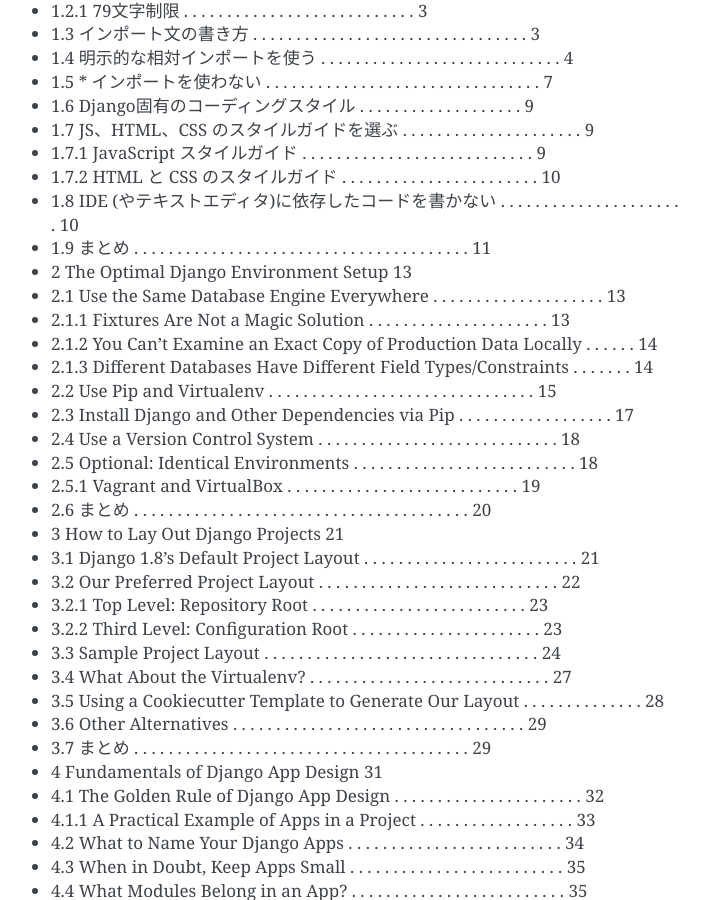
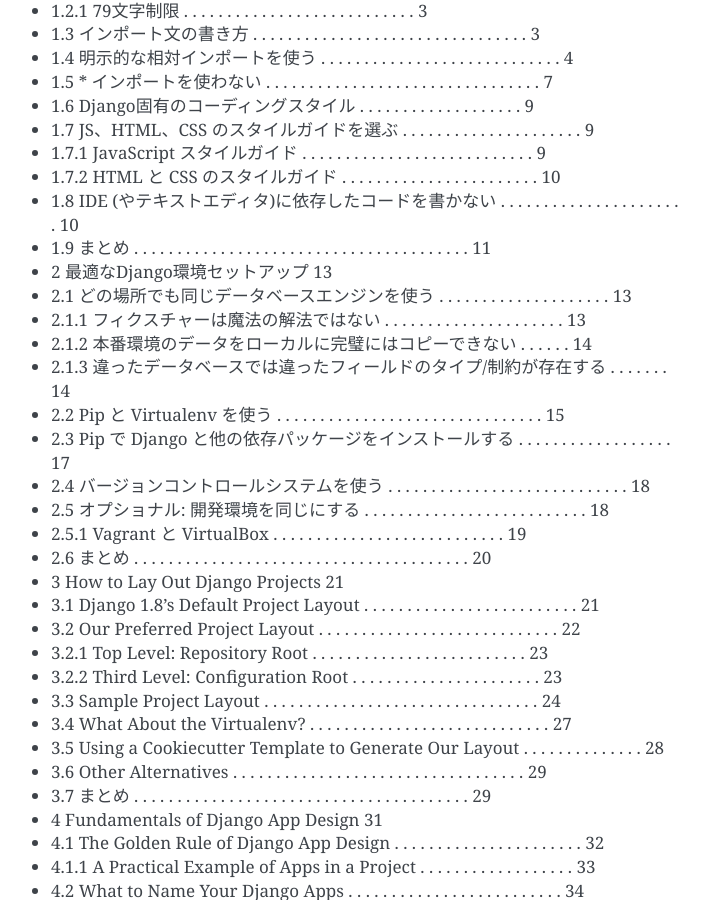
Before and after one commit to jbking/two-scoops-of-django-ja, a Sphinx documentation site: the page built from source/index.rst, in a window 1280 px wide and 900 px high, scrolled down 820 px. Shown: the whole window, without its empty margins (399-1107 px from the left). Built offline with Sphinx 7.4.7, drawn with Linux system fonts in a browser that asks for light colours.

Commit message:
2章の目次を翻訳

```diff
--- a/source/index.rst
+++ b/source/index.rst
@@ -44,16 +44,16 @@
 * 1.7.2 HTML と CSS のスタイルガイド . . . . . . . . . . . . . . . . . . . . . . . 10
 * 1.8 IDE (やテキストエディタ)に依存したコードを書かない . . . . . . . . . . . . . . . . . . . . . . 10
 * 1.9 まとめ . . . . . . . . . . . . . . . . . . . . . . . . . . . . . . . . . . . . . . . 11
-* 2 The Optimal Django Environment Setup 13
-* 2.1 Use the Same Database Engine Everywhere . . . . . . . . . . . . . . . . . . . . 13
-* 2.1.1 Fixtures Are Not a Magic Solution . . . . . . . . . . . . . . . . . . . . . 13
-* 2.1.2 You Can’t Examine an Exact Copy of Production Data Locally . . . . . . 14
-* 2.1.3 Different Databases Have Different Field Types/Constraints . . . . . . . 14
-* 2.2 Use Pip and Virtualenv . . . . . . . . . . . . . . . . . . . . . . . . . . . . . . . 15
-* 2.3 Install Django and Other Dependencies via Pip . . . . . . . . . . . . . . . . . . 17
-* 2.4 Use a Version Control System . . . . . . . . . . . . . . . . . . . . . . . . . . . . 18
-* 2.5 Optional: Identical Environments . . . . . . . . . . . . . . . . . . . . . . . . . . 18
-* 2.5.1 Vagrant and VirtualBox . . . . . . . . . . . . . . . . . . . . . . . . . . . 19
+* 2 最適なDjango環境セットアップ 13
+* 2.1 どの場所でも同じデータベースエンジンを使う . . . . . . . . . . . . . . . . . . . . 13
+* 2.1.1 フィクスチャーは魔法の解法ではない . . . . . . . . . . . . . . . . . . . . . 13
+* 2.1.2 本番環境のデータをローカルに完璧にはコピーできない . . . . . . 14
+* 2.1.3 違ったデータベースでは違ったフィールドのタイプ/制約が存在する . . . . . . . 14
+* 2.2 Pip と Virtualenv を使う . . . . . . . . . . . . . . . . . . . . . . . . . . . . . . . 15
+* 2.3 Pip で Django と他の依存パッケージをインストールする . . . . . . . . . . . . . . . . . . 17
+* 2.4 バージョンコントロールシステムを使う . . . . . . . . . . . . . . . . . . . . . . . . . . . . 18
+* 2.5 オプショナル: 開発環境を同じにする . . . . . . . . . . . . . . . . . . . . . . . . . . 18
+* 2.5.1 Vagrant と VirtualBox . . . . . . . . . . . . . . . . . . . . . . . . . . . 19
 * 2.6 まとめ . . . . . . . . . . . . . . . . . . . . . . . . . . . . . . . . . . . . . . . 20
 * 3 How to Lay Out Django Projects 21
 * 3.1 Django 1.8’s Default Project Layout . . . . . . . . . . . . . . . . . . . . . . . . . 21
```
